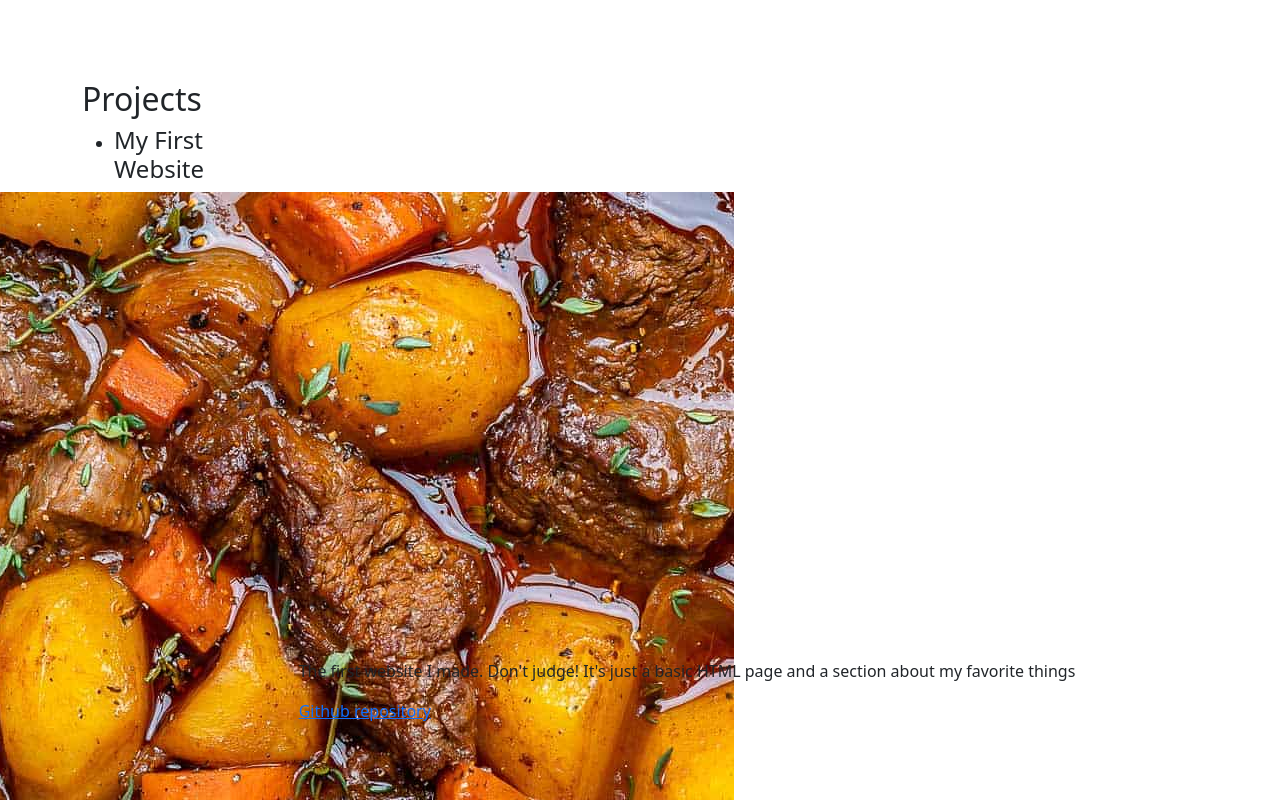
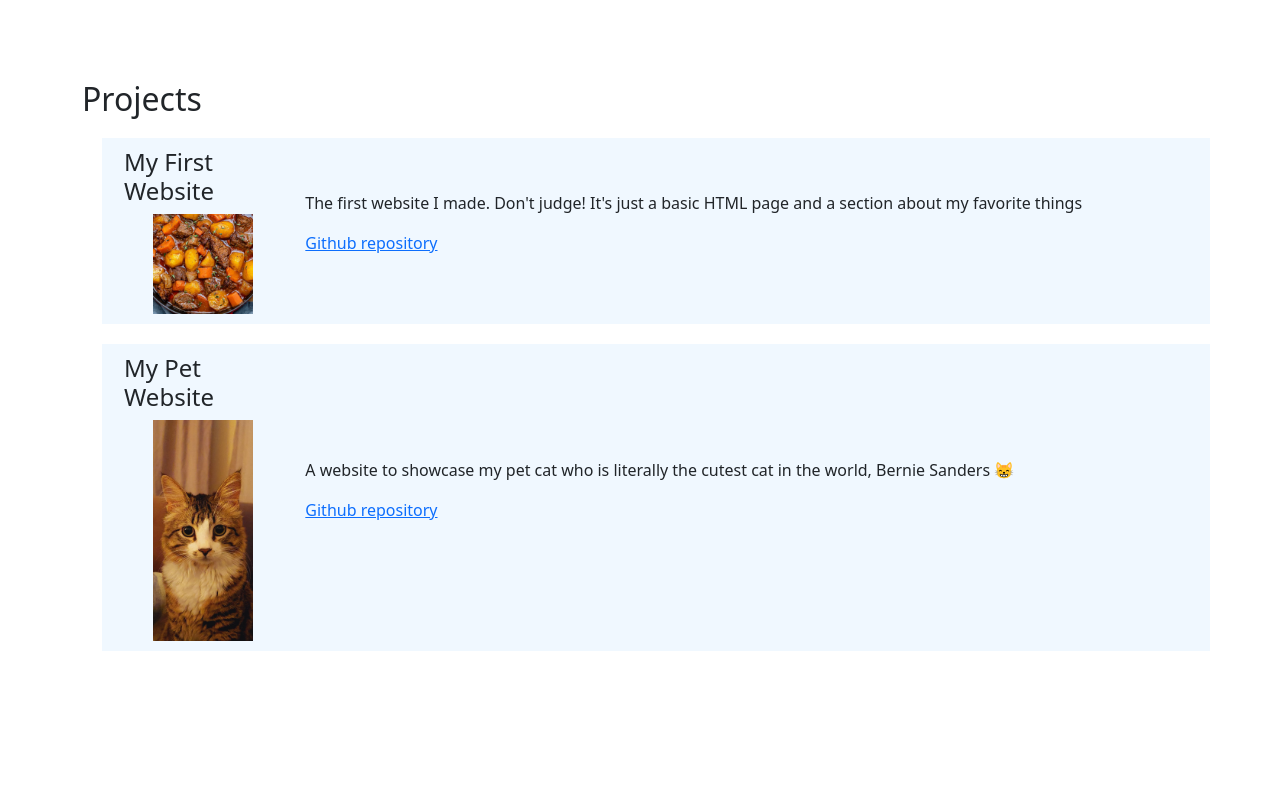
Before and after one commit to WanjuguNdegwa/portfolio, a plain HTML site: page index.html in a window 1280 px wide. Shown: the part 1520-2320 px from the top of the page. Drawn offline with nearby package versions, Linux system fonts and the light colour scheme.

Commit message:
Style projects section

```diff
--- a/style.css
+++ b/style.css
@@ -14,7 +14,7 @@
     width: 200px;
 }
 
-ul#menu {
+ul#menu, ul#projects-list {
     list-style: none;
 }
 
@@ -29,6 +29,16 @@ ul#menu li a {
     color: black;
 }
 
+#projects-list img {
+    width: 100px;
+}
+
+.project {
+    margin-top: 20px;
+    padding: 10px;
+    background-color: aliceblue;
+}
+
 footer {
     font-size: 10px;
     height: 100px;
```
